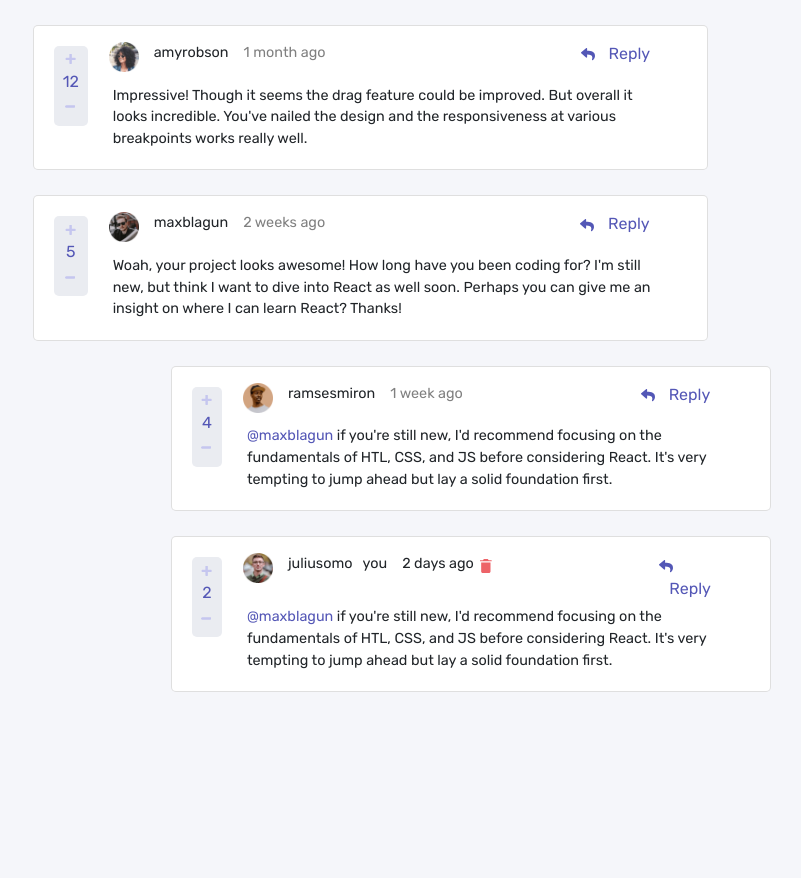
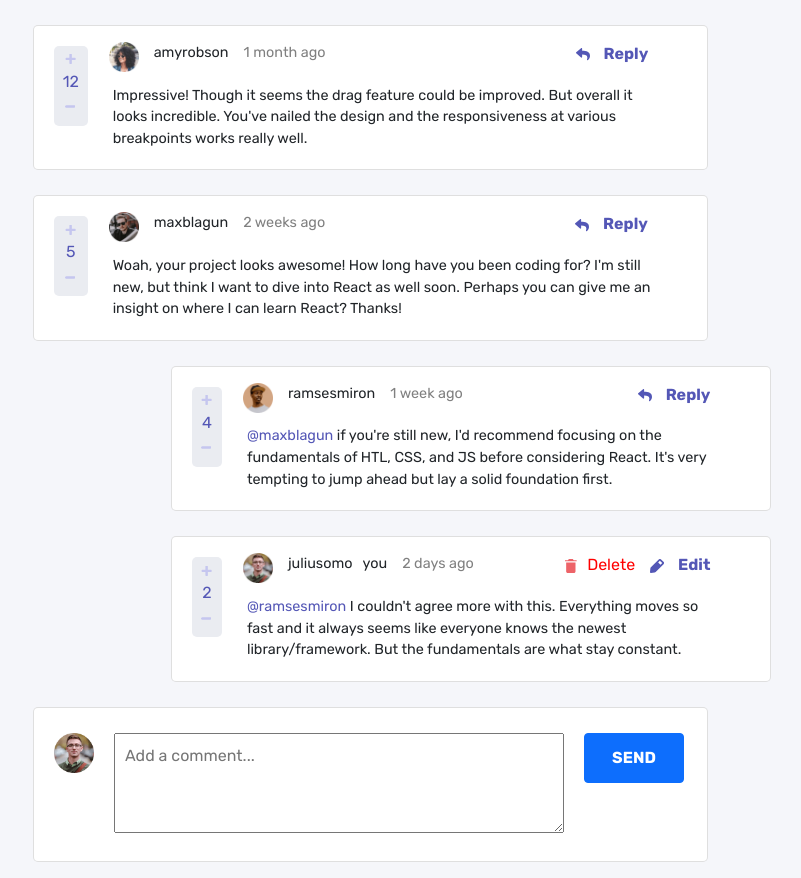
Before and after one commit to xqhuynh/comments-css-challenge, a plain HTML site: page index.html in a window 1280 px wide. Shown: the whole page, without its empty margins (479-1280 px from the left). Before the commit the page ends 800 px from the top, so only its background shows below. Drawn offline with nearby package versions, Linux system fonts and the light colour scheme.

Commit message:
Complete add comment section

```diff
--- a/index.html
+++ b/index.html
@@ -36,7 +36,7 @@
     <!-- First comment box -->
     <div class="card mb-3" style="max-width: 675px">
       <div class="row g-0">
-        <div class="col-md-4">
+        <div class="col-md-4 counterContainer">
           <!-- Comment counter -->
           <div>
             <img
@@ -84,7 +84,7 @@
     <!-- Second comment box -->
     <div class="card mb-3" style="max-width: 675px">
       <div class="row g-0">
-        <div class="col-md-4">
+        <div class="col-md-4 counterContainer">
           <!-- Comment counter -->
           <div>
             <img
@@ -133,7 +133,7 @@
     <!-- First reply comment box -->
     <div class="card commentReplyBox mb-3" style="max-width: 600px">
       <div class="row g-0">
-        <div class="col-md-4">
+        <div class="col-md-4 counterContainer">
           <!-- Comment counter -->
           <div>
             <img
@@ -180,10 +180,9 @@
     </div>
 
     <!-- Second reply comment box -->
-    <!-- First reply comment box -->
     <div class="card commentReplyBox mb-3" style="max-width: 600px">
       <div class="row g-0">
-        <div class="col-md-4">
+        <div class="col-md-4 counterContainer">
           <!-- Comment counter -->
           <div>
             <img
@@ -216,19 +215,46 @@
             <div class="deleteIcon">
               <img src="./images/icon-delete.svg" alt="delete-pic" />
             </div>
+            <a href="#" class="deleteText">Delete</a>
             <!-- Reply icon and link -->
             <div class="lastReplyIconContainer">
-              <img src="./images/icon-reply.svg" alt="reply-icon" />
-              <a href="#" class="replyText">Reply</a>
+              <img src="./images/icon-edit.svg" alt="edit-icon" />
+              <a href="#" class="editText">Edit</a>
             </div>
           </div>
           <!-- Card body text -->
           <p class="card-text">
-            <span class="mentions">@maxblagun</span> if you're still new, I'd
-            recommend focusing on the fundamentals of HTL, CSS, and JS before
-            considering React. It's very tempting to jump ahead but lay a solid
-            foundation first.
+            <span class="mentions">@ramsesmiron</span> I couldn't agree more
+            with this. Everything moves so fast and it always seems like
+            everyone knows the newest library/framework. But the fundamentals
+            are what stay constant.
           </p>
+        </div>
+      </div>
+    </div>
+
+    <!-- Post comment box -->
+    <div class="card mb-3" style="max-width: 675px">
+      <div class="row g-0">
+        <div class="col-md-4 postContainer">
+          <div class="postCommentAvatar">
+            <img
+              src="./images/avatars/image-juliusomo.png"
+              alt="jului-somo-pic"
+            />
+          </div>
+          <div>
+            <textarea
+              class="postTextBox"
+              placeholder="Add a comment..."
+            ></textarea>
+          </div>
+          <div>
+            <button type="button" class="btn btn-primary">SEND</button>
+          </div>
+        </div>
+        <div class="col-md-8">
+          <div class="card-body"></div>
         </div>
       </div>
     </div>
--- a/style.css
+++ b/style.css
@@ -11,7 +11,7 @@ body {
   border-radius: 5px;
 }
 
-.col-md-4 {
+.counterContainer {
   background-color: hsl(223, 19%, 93%);
   width: 5%;
   height: 80px;
@@ -51,13 +51,15 @@ body {
 }
 
 .replyIcon {
-  padding-left: 255px;
+  padding-left: 250px;
 }
 
-.replyText {
+.replyText,
+.editText {
   padding-left: 10px;
   color: hsl(238, 40%, 52%);
   text-decoration: none;
+  font-weight: 700;
 }
 
 .card-text {
@@ -75,7 +77,7 @@ body {
 }
 
 .replyIconContainer {
-  padding-left: 178px;
+  padding-left: 175px;
 }
 
 .you {
@@ -87,12 +89,46 @@ body {
   padding-left: 15px;
   font-size: 0.9rem;
   width: 125px;
+  color: grey;
+}
+
+.deleteText {
+  text-decoration: none;
+  color: red;
+  padding-left: 10px;
+}
+
+.lastReplyIconContainer {
+  padding-left: 15px;
 }
 
 .deleteIcon {
-  /* padding-left: 15px; */
+  padding-left: 53px;
 }
 
-.lastReplyIconContainer {
-  padding-left: 167px;
+.postContainer {
+  display: flex;
 }
+
+.postCommentAvatar > img {
+  width: 40px;
+}
+
+.postCommentAvatar {
+  padding: 25px 20px;
+}
+
+.postTextBox {
+  width: 450px;
+  height: 100px;
+  margin-top: 25px;
+  padding: 10px;
+}
+
+.btn {
+  margin-top: 25px;
+  margin-left: 20px;
+  width: 100px;
+  height: 50px;
+  font-weight: 700;
+}
```
